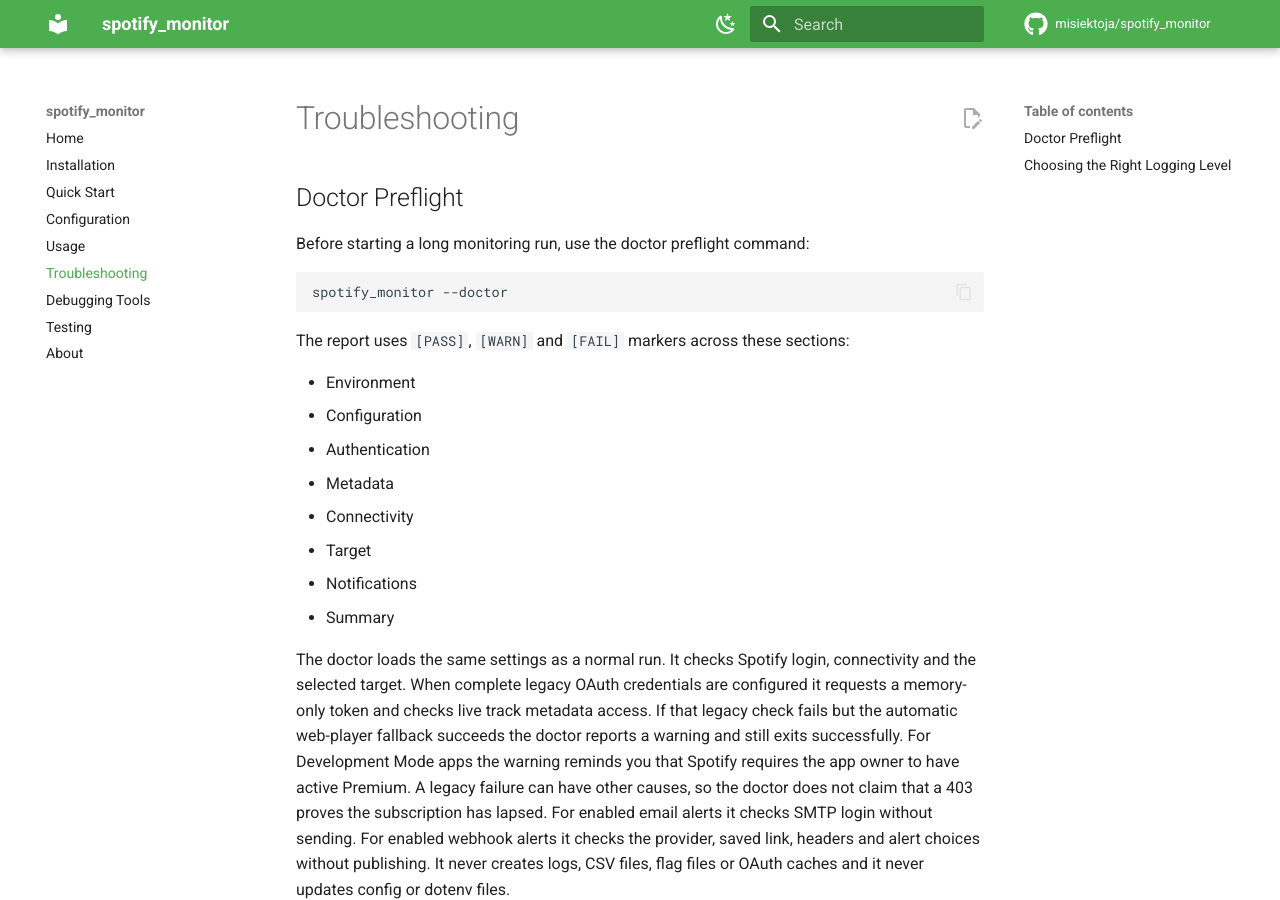
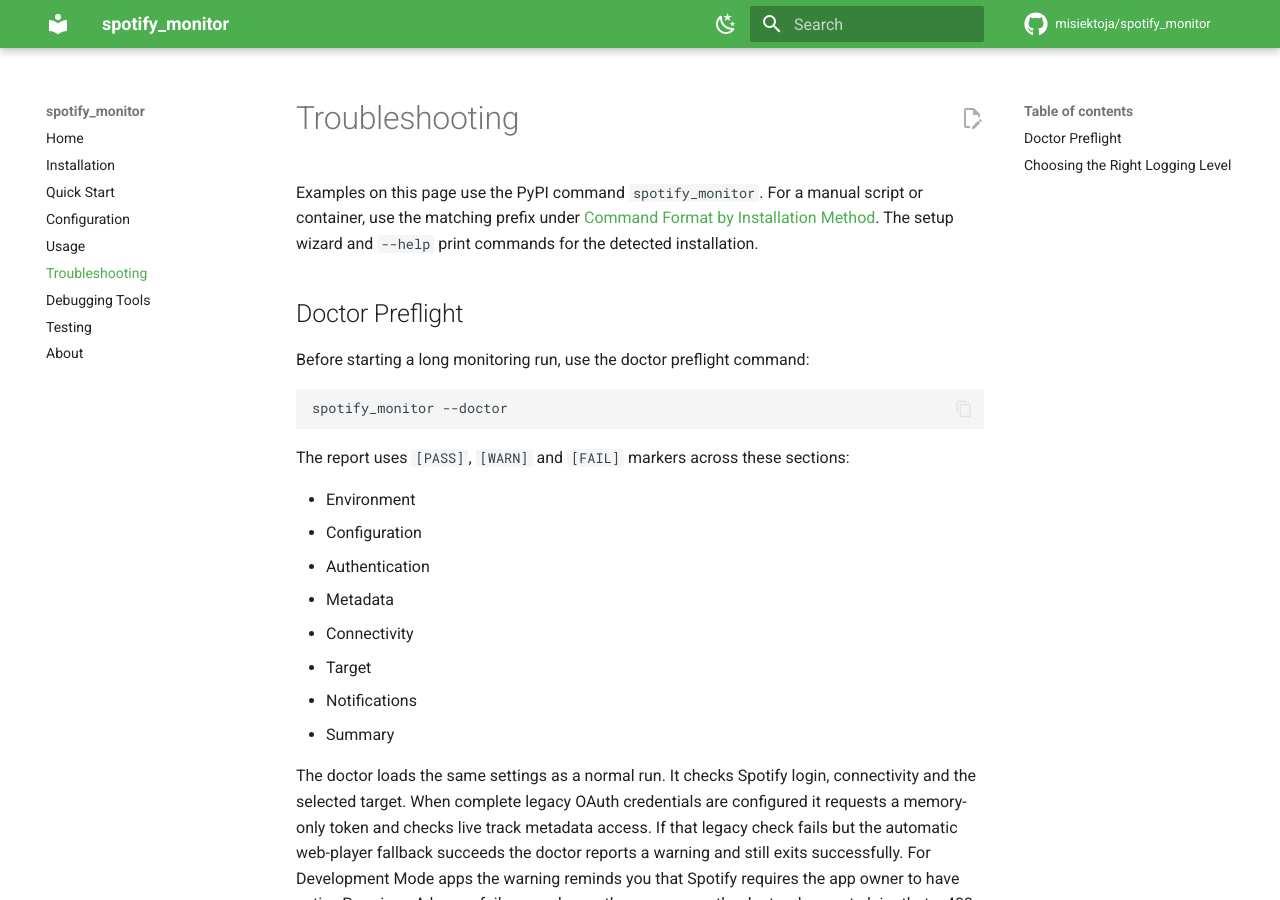
Before and after one commit to misiektoja/spotify_monitor, an MkDocs documentation site: the page built from docs/troubleshooting.md, in a window 1280 px wide and 900 px high. Built offline with MkDocs 1.6.1 and Material for MkDocs 9.7.7, drawn with Linux system fonts in a browser that asks for light colours; comment, search, counter and statistics services are not loaded.

Commit message:
docs(troubleshooting): add install-aware command guidance

```diff
--- a/docs/troubleshooting.md
+++ b/docs/troubleshooting.md
@@ -1,4 +1,6 @@
 # Troubleshooting
+
+Examples on this page use the PyPI command `spotify_monitor`. For a manual script or container, use the matching prefix under [Command Format by Installation Method](usage.md#command-format). The setup wizard and `--help` print commands for the detected installation.
 
 <a id="doctor-preflight"></a>
 ## Doctor Preflight
```
